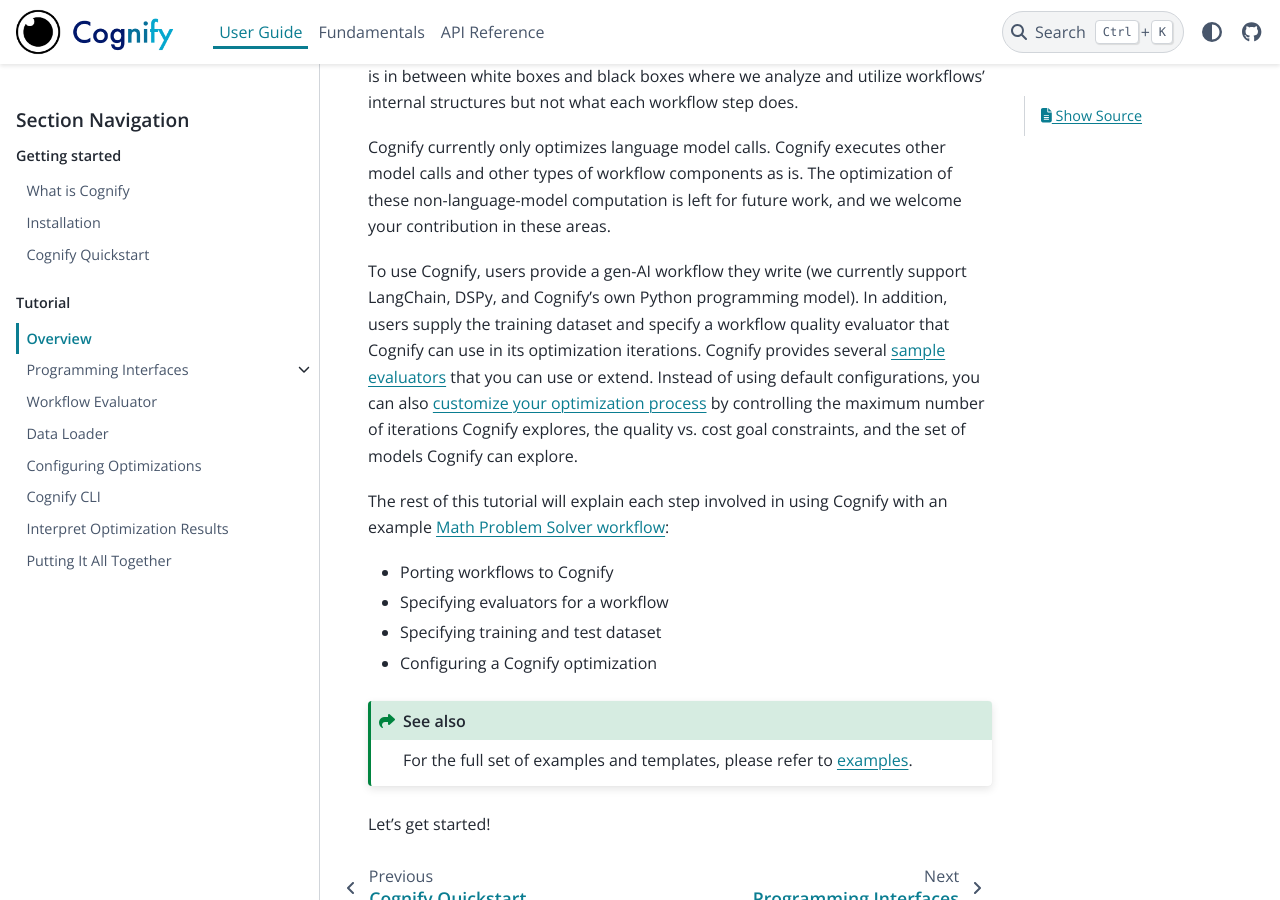
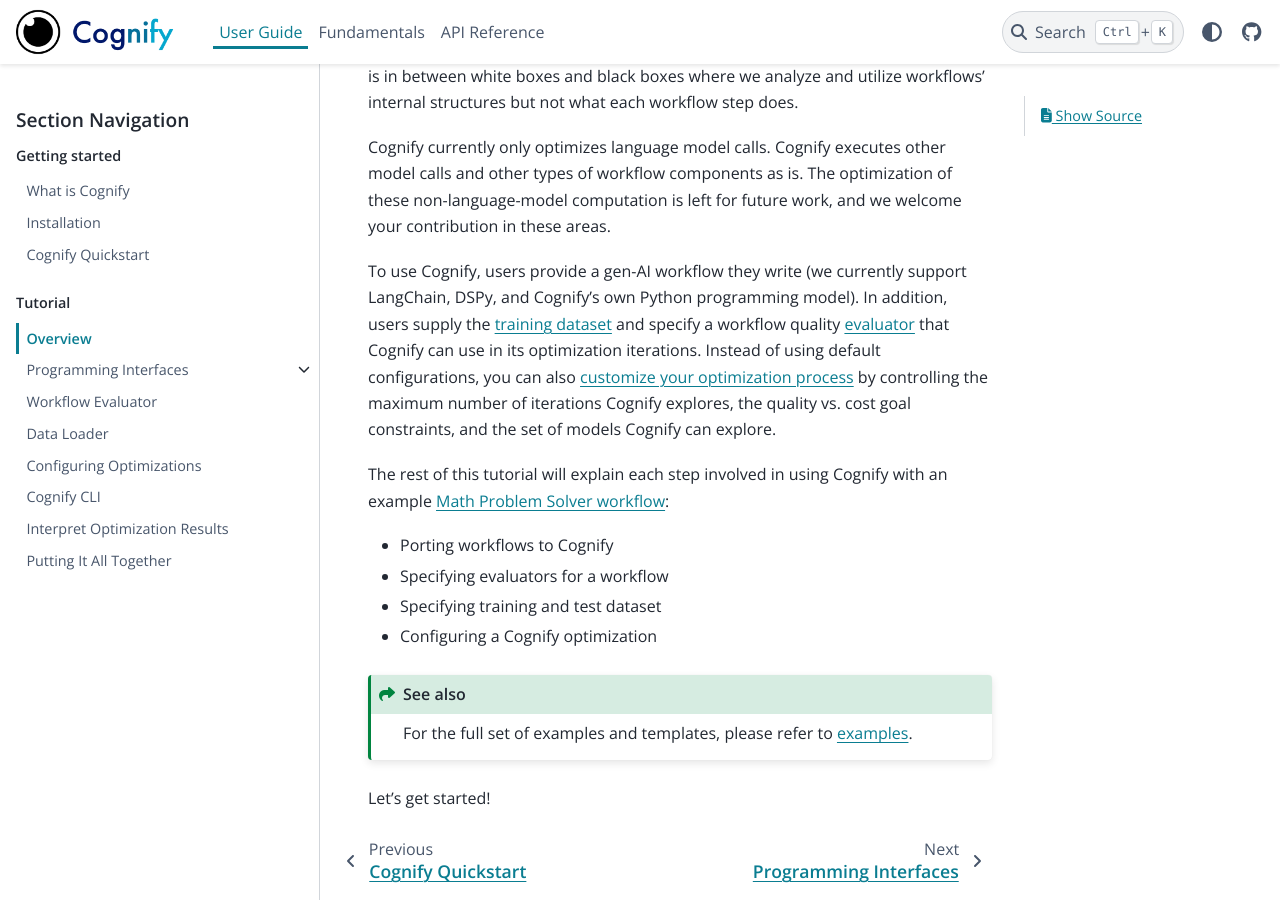
Before and after one commit to reyna-abhyankar/cognify, a Sphinx documentation site: the page built from docs/source/user_guide/tutorials/overview.rst, in a window 1280 px wide and 900 px high, scrolled down 640 px. Built offline with Sphinx 7.4.7 and the PyData theme 0.15.4, drawn with Linux system fonts in a browser that asks for light colours; pages that are not in the unit, such as notebooks, are missing from menus.

Commit message:
Evaluator links in docs

```diff
--- a/docs/source/user_guide/tutorials/evaluator.rst
+++ b/docs/source/user_guide/tutorials/evaluator.rst
@@ -6,7 +6,7 @@
 
 Cognify evaluates your workflow throughout its optimization iterations. To tell Cognify how you want it to be evaluated, you should define an evaluator for your workflow that returns a score (a positive numerical value, higher being better generation quality) for a workflow's output. This can usually be done by comparing the output to the ground truth provided in the training dataset.
 
-The evaluator function signature and its implementation are both customizable. A common type of signature includes workflow input, workflow output generation, and ground truth as the function parameters as follows. But you can also define an evaluation function with other or fewer parameters, e.g., an evaluator that only needs the generation output and ground truth to measure the score. To register a function as your evaluator, simply add @cognify.register_evaluator before it.
+The evaluator function signature and its implementation are both customizable. A common type of signature includes workflow input, workflow output generation, and ground truth as the function parameters as follows. But you can also define an evaluation function with other or fewer parameters, e.g., an evaluator that only needs the generation output and ground truth to measure the score. To register a function as your evaluator, simply add :code:`@cognify.register_evaluator` before it.
 
 .. code-block:: python
 
--- a/docs/source/user_guide/tutorials/overview.rst
+++ b/docs/source/user_guide/tutorials/overview.rst
@@ -12,7 +12,7 @@
 
 Cognify currently only optimizes language model calls. Cognify executes other model calls and other types of workflow components as is. The optimization of these non-language-model computation is left for future work, and we welcome your contribution in these areas.
 
-To use Cognify, users provide a gen-AI workflow they write (we currently support LangChain, DSPy, and Cognify's own Python programming model). In addition, users supply the training dataset and specify a workflow quality evaluator that Cognify can use in its optimization iterations. Cognify provides several `sample evaluators <https://github.com/GenseeAI/cognify/tree/main/cognify/optimizer/evaluation>`_ that you can use or extend.
+To use Cognify, users provide a gen-AI workflow they write (we currently support LangChain, DSPy, and Cognify's own Python programming model). In addition, users supply the :ref:`training dataset <cognify_tutorials_data_loader>` and specify a workflow quality :ref:`evaluator <cognify_tutorials_evaluator>` that Cognify can use in its optimization iterations.
 Instead of using default configurations, you can also :ref:`customize your optimization process <config_search>` by controlling the maximum number of iterations Cognify explores, the quality vs. cost goal constraints, and the set of models Cognify can explore.
 
 The rest of this tutorial will explain each step involved in using Cognify with an example `Math Problem Solver workflow <https://github.com/GenseeAI/cognify/blob/main/examples/math/workflow.py>`_:
```
Also changed, not shown: other parts of docs/source/user_guide/tutorials/evaluator.rst (+2 -0 lines).
